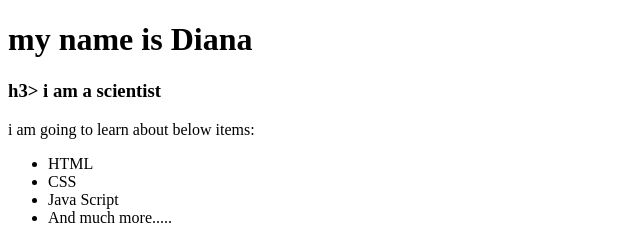
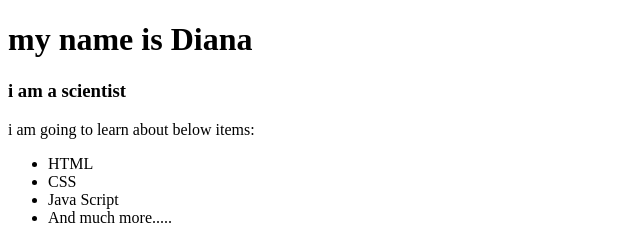
Before and after one commit to DKariss/moringa-school-projects, a plain HTML site: page hello-world.html in a window 1280 px wide. Shown: the full height of the page, 0-640 px from the left. Drawn offline with Linux system fonts and the light colour scheme.

Commit message:
deleted a tag

```diff
--- a/hello-world.html
+++ b/hello-world.html
@@ -7,7 +7,7 @@
 
   <body>
     <h1>my name is Diana</h1>
-    <h3>h3> i am a scientist</h3>
+    <h3>i am a scientist</h3>
     <p>i am going to learn about below items:</p>
     <ul>
       <li>HTML</li>
```
